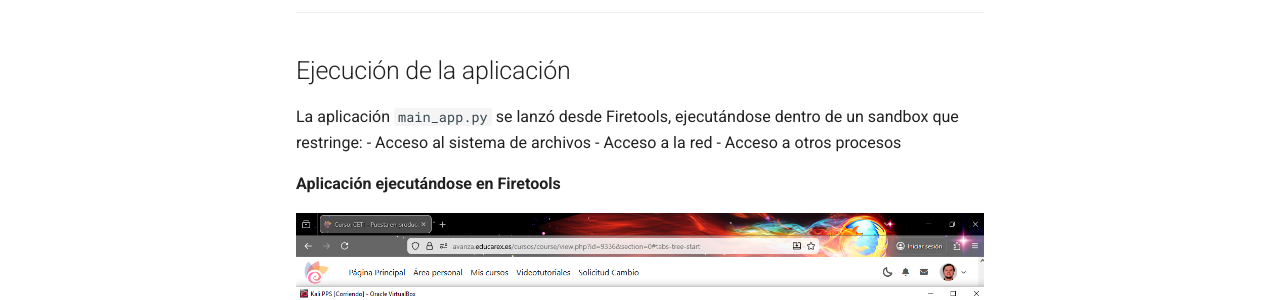
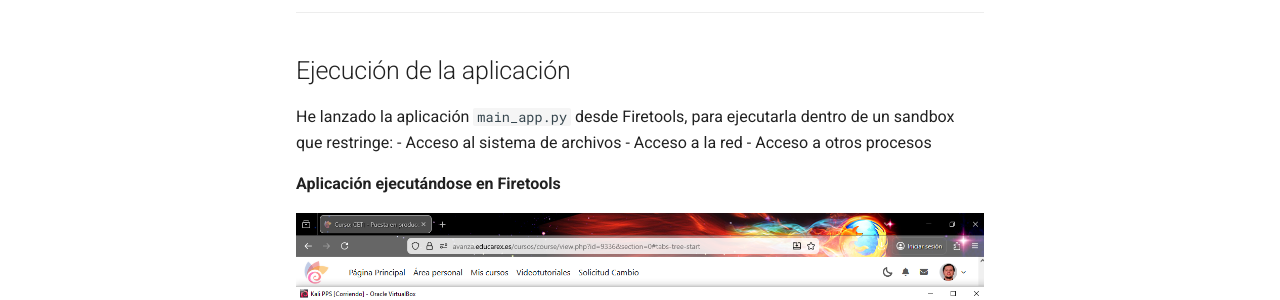
Before and after one commit to JBLeopard/Unidad1-TareaRA1-Joaquin, an MkDocs documentation site: the page built from docs/sandbox.md, in a window 1280 px wide and 1386 px high. Shown: the part 503-803 px from the top of the window. Built offline with MkDocs 1.6.1 and Material for MkDocs 9.7.7, drawn with Linux system fonts in a browser that asks for light colours.

Commit message:
Update sandbox.md

```diff
--- a/docs/sandbox.md
+++ b/docs/sandbox.md
@@ -15,7 +15,7 @@ Estas herramientas permiten limitar el acceso del programa al sistema operativo.
 
 ## Ejecución de la aplicación
 
-La aplicación `main_app.py` se lanzó desde Firetools, ejecutándose dentro de un sandbox que restringe:
+He lanzado la aplicación `main_app.py` desde Firetools, para ejecutarla dentro de un sandbox que restringe:
 - Acceso al sistema de archivos
 - Acceso a la red
 - Acceso a otros procesos
```
